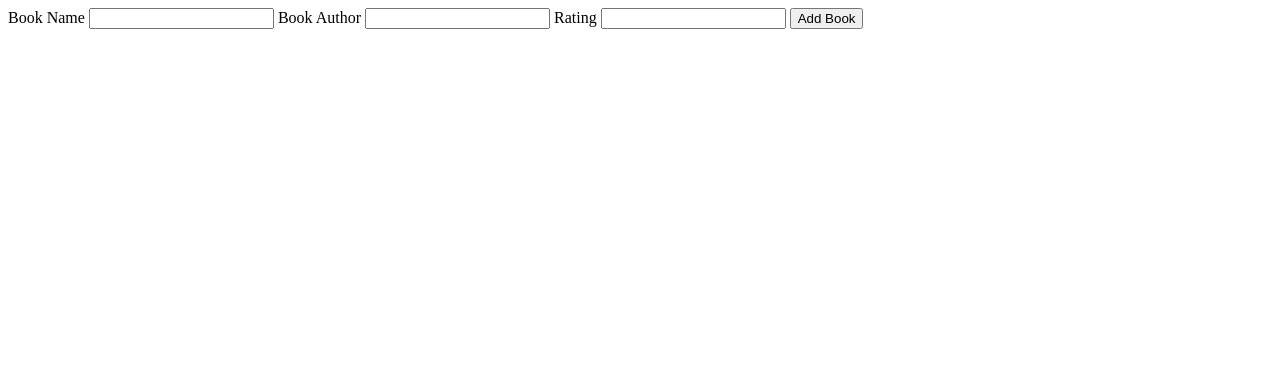
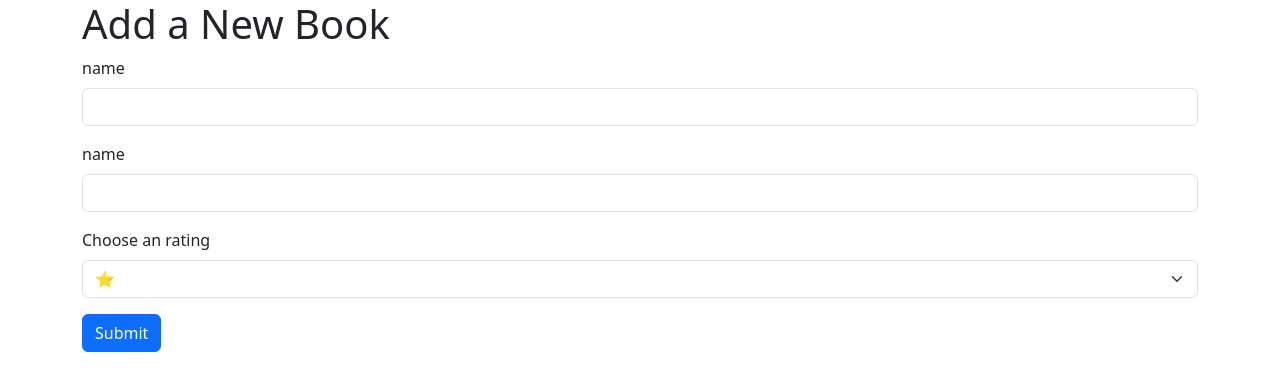
Before and after one commit to IrishEgie/learning_sql_sql_alchemy_py, a Flask app: template templates/add.html in a window 1280 px wide. Shown: the top 391 px of the page. Run offline with Flask 3, Linux system fonts and the light colour scheme; the template is opened without the code that fills it: values that come from a table or form of the project are taken from there, others are empty; some libraries are stand-ins or nearby versions.

Commit message:
update: added form functionality, & display data to index

```diff
--- a/main.py
+++ b/main.py
@@ -1,4 +1,9 @@
 from flask import Flask, render_template, request, redirect, url_for
+from flask_wtf import FlaskForm
+from wtforms import StringField, SelectField, SubmitField
+from wtforms.validators import DataRequired, InputRequired, EqualTo, Regexp
+from flask_bootstrap import Bootstrap5
+
 
 '''
 Red underlines? Install the required packages first:
@@ -14,18 +19,45 @@ This will install the packages from requirements.txt for this project.
 '''
 
 app = Flask(__name__)
+app.config['WTF_CSRF_ENABLED'] = False
+bootstrap = Bootstrap5(app)
+
 
 all_books = []
+
+class LibraryForm(FlaskForm):
+    book_name = StringField('name', validators=[DataRequired()])
+    author = StringField('name', validators=[DataRequired()])
+    rating = SelectField(
+        'Choose an rating',
+        choices=[
+            ('⭐', '⭐'),
+            ('⭐⭐', '⭐⭐'),
+            ('⭐⭐⭐', '⭐⭐⭐'),
+            ('⭐⭐⭐⭐', '⭐⭐⭐⭐'),
+            ('⭐⭐⭐⭐⭐', '⭐⭐⭐⭐⭐')
+        ], validators=[DataRequired()])
+    submit = SubmitField('Submit')
+
 
 
 @app.route('/')
 def home():
-    pass
+    return render_template('index.html', lib_books=all_books)
 
 
-@app.route("/add")
+@app.route("/add", methods=['GET','POST'])
 def add():
-    pass
+    lib_form = LibraryForm()
+    if lib_form.validate_on_submit():
+        book_name = lib_form.book_name.data
+        author = lib_form.author.data
+        rating = lib_form.rating.data
+        # You can append the book details to your all_books list or handle them as needed
+        all_books.append({'name': book_name, 'author': author, 'rating': rating})
+        print(all_books)
+        return redirect(url_for('home'))  # Redirect after successful submission
+    return render_template('add.html', form=lib_form)
 
 
 if __name__ == "__main__":
--- a/templates/add.html
+++ b/templates/add.html
@@ -1,18 +1,22 @@
 <!DOCTYPE html>
 <html lang="en">
-  <head>
+<head>
     <meta charset="UTF-8" />
+    <meta name="viewport" content="width=device-width, initial-scale=1.0">
+    <link rel="stylesheet" href="https://cdn.jsdelivr.net/npm/bootstrap@5.3.0-alpha1/dist/css/bootstrap.min.css" integrity="sha384-KyZXEAg3QhqLMpG8r+Knujsl5+5hb5C2eC38vN+31uL+Wz2H8G3AewQy5jG5U3m5" crossorigin="anonymous">
     <title>Add Book</title>
-  </head>
-  <body>
-    <form action="" method="POST">
-      <label>Book Name</label>
-      <input type="text" />
-      <label>Book Author</label>
-      <input type="text" />
-      <label>Rating</label>
-      <input type="text" />
-      <button type="submit">Add Book</button>
-    </form>
-  </body>
+    {% from 'bootstrap5/form.html' import render_form %}
+</head>
+<body>
+    <div class="container">
+        {% block content %}
+        <!-- This is where our form will go. -->
+        <h1>Add a New Book</h1>
+        {{ render_form(form, novalidate=False) }}
+        {% endblock %}
+    </div>
+
+    <script src="https://cdn.jsdelivr.net/npm/@popperjs/core@2.11.6/dist/umd/popper.min.js" integrity="sha384-oBqDVmMz4fnFO9gybL2Vq5fW7lfvB7x3IFvhsD8fZz0hhH0Kj/MZ7W3qLB/XIk6T" crossorigin="anonymous"></script>
+    <script src="https://cdn.jsdelivr.net/npm/bootstrap@5.3.0-alpha1/dist/js/bootstrap.min.js" integrity="sha384-QBT2uP1IDP8hrOX/p59T6aejTk7oAN++bQT8S3ZPIgE6qx6Cd/v+63uQFbb8Zc1Y" crossorigin="anonymous"></script>
+</body>
 </html>
```
Also changed, not shown: templates/index.html (+8 -2 lines).
